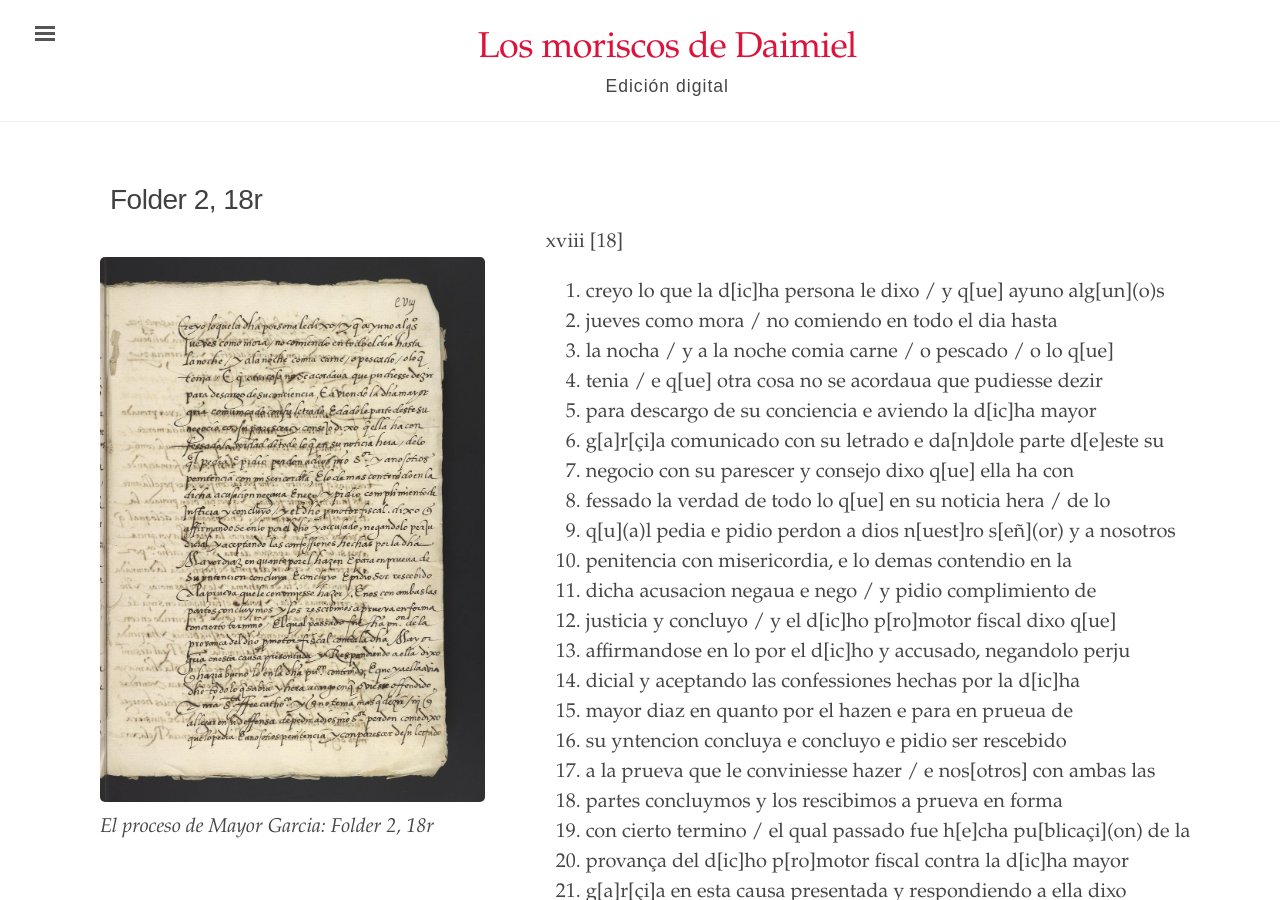
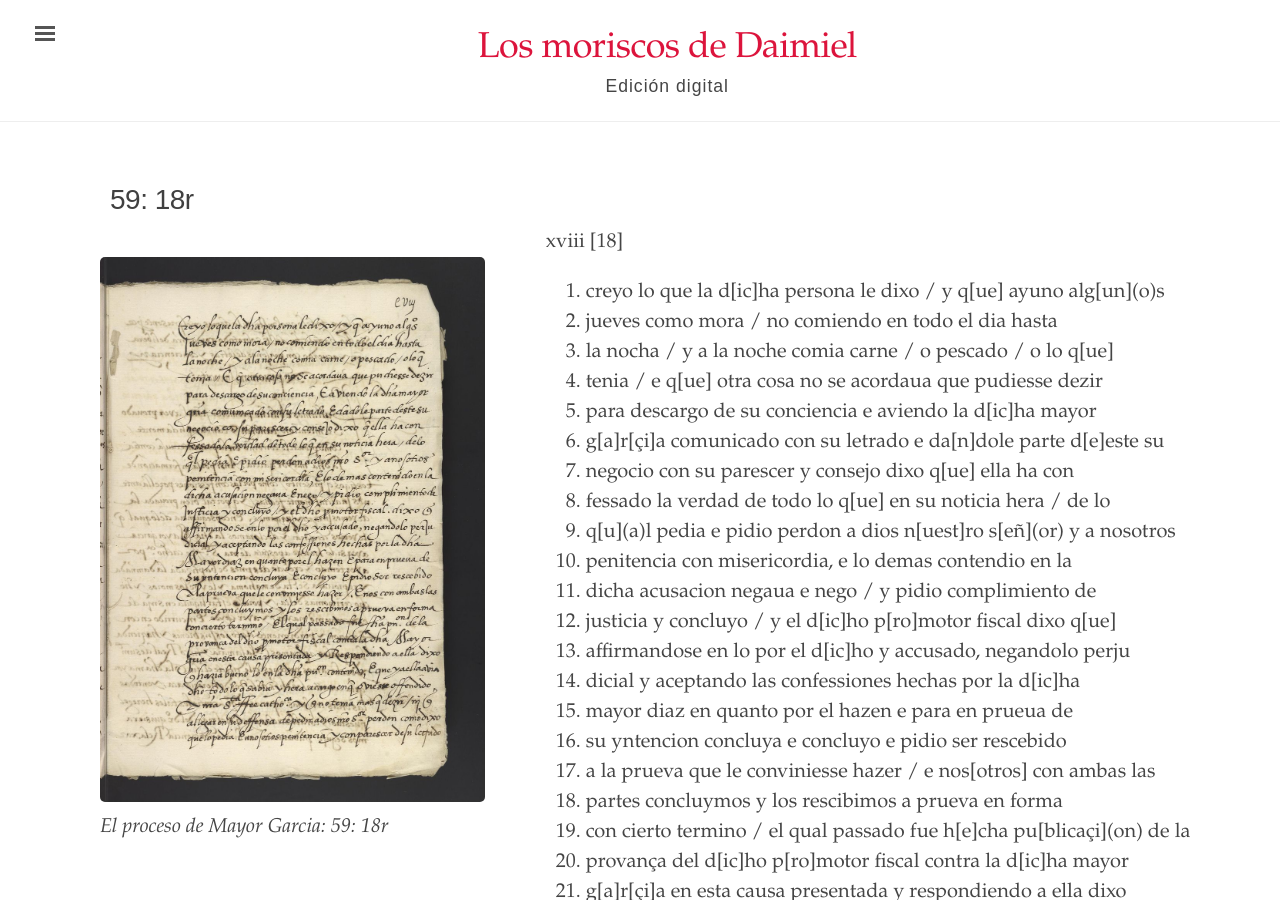
Before and after one commit to digbmc/moriscos-daimel, a Jekyll site: the page built from _texts/folder-2-18r.md, in a window 1280 px wide and 900 px high. Built offline with Jekyll 4.4.1, drawn with Linux system fonts in a browser that asks for light colours.

Commit message:
Update folder-2-18r.md

```diff
--- a/_texts/folder-2-18r.md
+++ b/_texts/folder-2-18r.md
@@ -1,6 +1,6 @@
 ---
 layout: manuscrito
-title: Folder 2, 18r
+title: "59: 18r"
 image: /assets/images/Folder_2_18r.jpg
 body_class: wide-page
 order: 35
```
